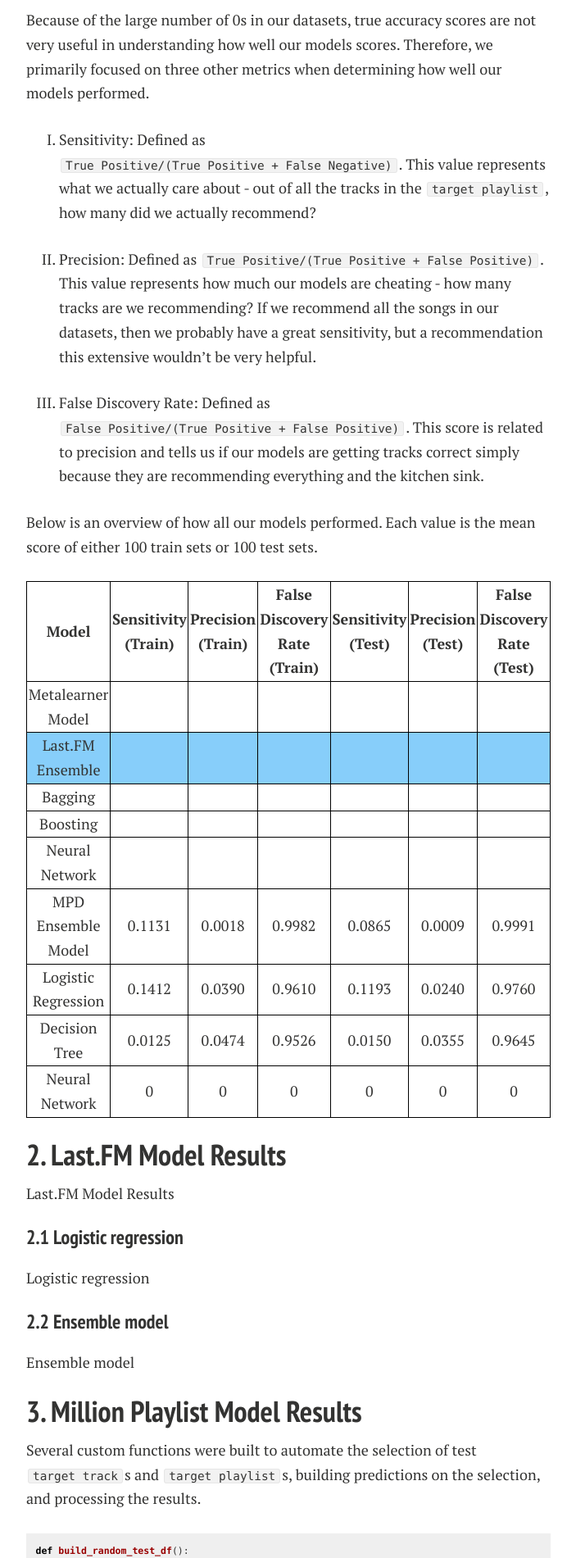
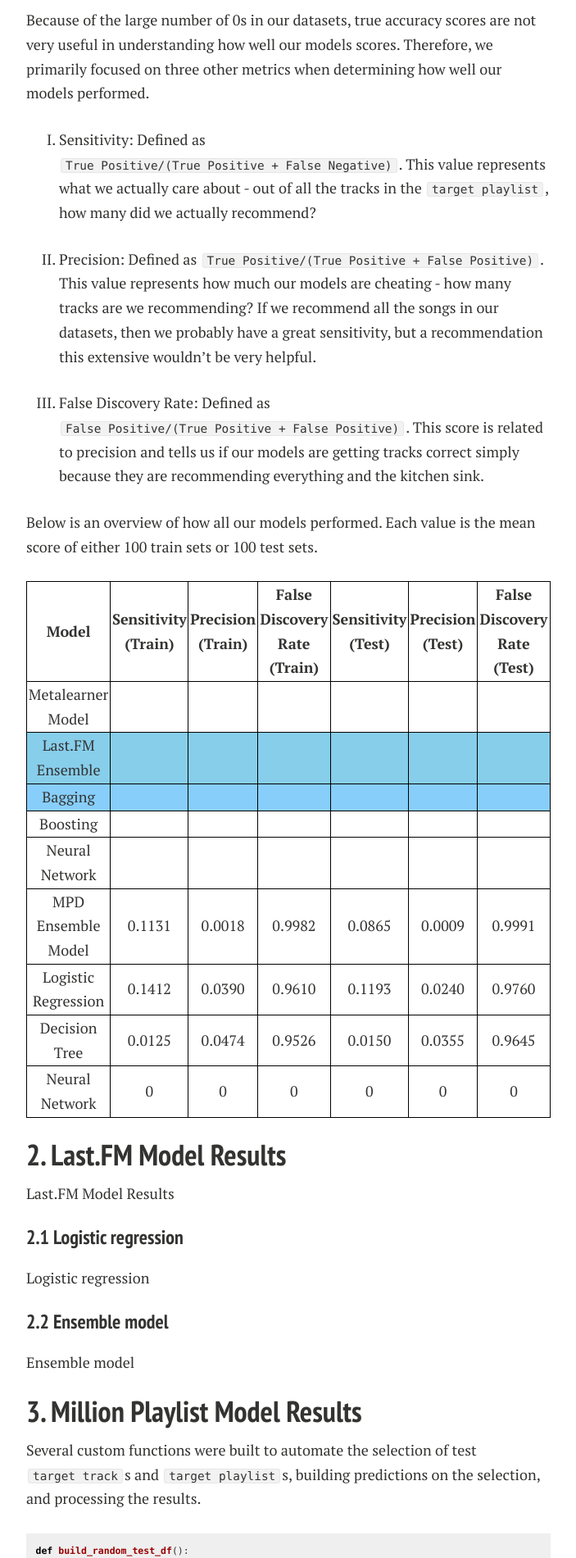
Before and after one commit to lyannaliu/lyannaliu.github.io, a Jekyll site: the page built from resultsandconclusion.md, in a window 1280 px wide. Shown: the part 527-2428 px from the top of the page at 82% size, without its empty margins (288-991 px from the left). Built offline with Jekyll 4.4.1, drawn with Linux system fonts in a browser that asks for light colours; nearby versions of some CDN libraries.

Commit message:
Update resultsandconclusion.md

```diff
--- a/resultsandconclusion.md
+++ b/resultsandconclusion.md
@@ -61,16 +61,16 @@ Below is an overview of how all our models performed. Each value is the mean sco
       <td> </td>
     </tr>
     <tr align="center" bgcolor="#87CEFA">
-      <td bgcolor="#87CEFA">Last.FM Ensemble</td>
-      <td bgcolor="#87CEFA"> </td>
-      <td bgcolor="#87CEFA"> </td>
-      <td bgcolor="#87CEFA"> </td>
-      <td bgcolor="#87CEFA"> </td>
-      <td bgcolor="#87CEFA"> </td>
-      <td bgcolor="#87CEFA"> </td>
+      <td bgcolor="#87CEEB">Last.FM Ensemble</td>
+      <td bgcolor="#87CEEB"> </td>
+      <td bgcolor="#87CEEB"> </td>
+      <td bgcolor="#87CEEB"> </td>
+      <td bgcolor="#87CEEB"> </td>
+      <td bgcolor="#87CEEB"> </td>
+      <td bgcolor="#87CEEB"> </td>
     </tr>
-    <tr align="center">
-      <td>Bagging</td>
+    <tr align="center" bgcolor="#87CEFA">
+      <td bgcolor="#87CEFA">Bagging</td>
       <td> </td>
       <td> </td>
       <td> </td>
```
